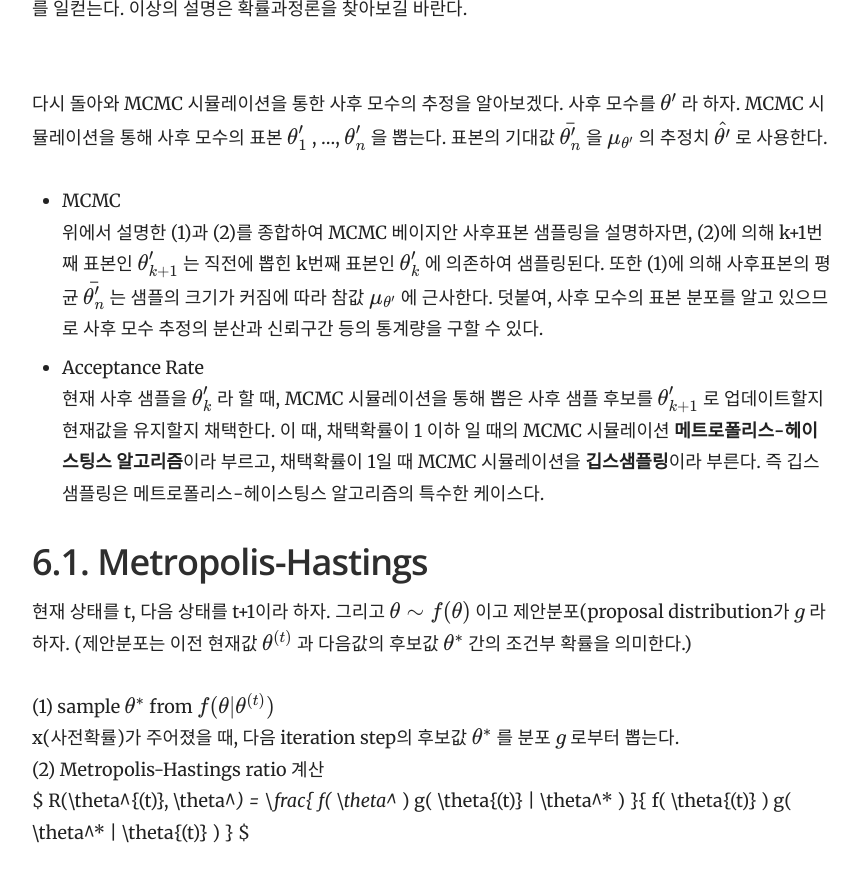
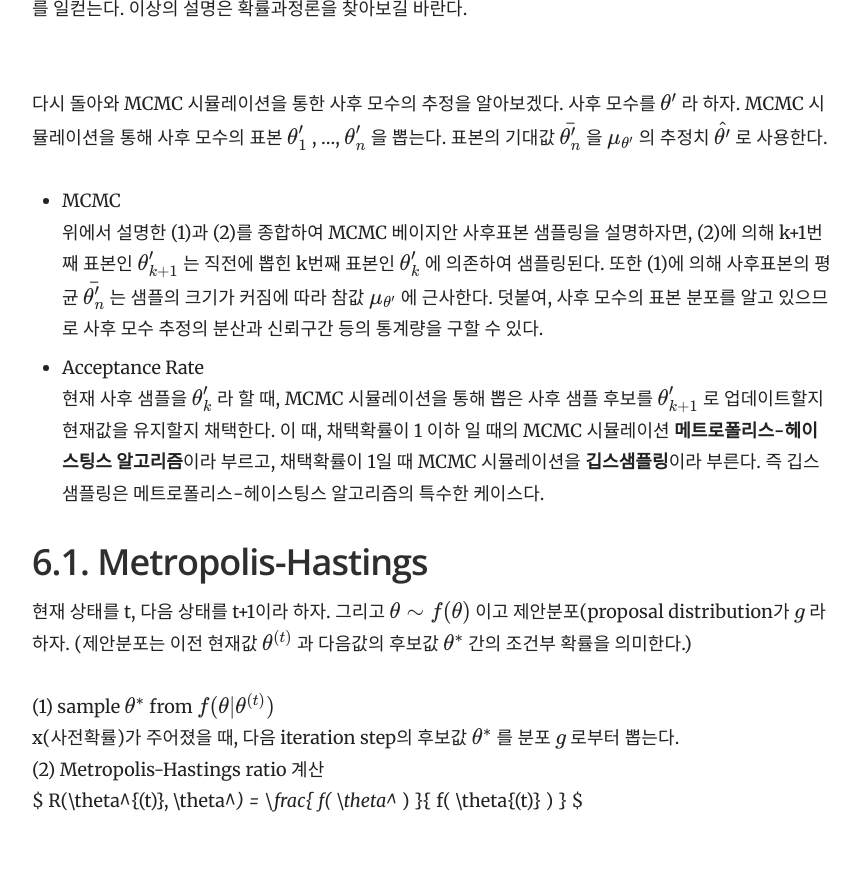
Before and after one commit to yrk3434/yrk3434.github.io, a Jekyll site: the page built from _docs/Theory/Bayesian Inference.md, in a window 1280 px wide and 900 px high, scrolled down 7812 px. Shown: the top 882 px of the window, without its empty margins (358-1218 px from the left). Built offline with Jekyll 4.4.1, drawn with Linux system fonts in a browser that asks for light colours; formulas are drawn with MathJax 3.

Commit message:
Update Bayesian Inference.md

```diff
--- a/_docs/Theory/Bayesian Inference.md
+++ b/_docs/Theory/Bayesian Inference.md
@@ -238,4 +238,4 @@ cf. 베이지안에서 사용하는 마코브체인은 사후분포가 정상분
 (1) sample $ \theta^* $ from $ f(\theta|\theta^{(t)}) $ <br/>
  x(사전확률)가 주어졌을 때, 다음 iteration step의 후보값 $ \theta^* $ 를 분포 $ g $ 로부터 뽑는다. <br/>
 (2) Metropolis-Hastings ratio 계산 <br/>
-$ R(\theta^{(t)}, \theta^*) = \frac{ f( \theta^* ) g( \theta{(t)} | \theta^* ) }{ f( \theta{(t)}  ) g( \theta^* | \theta{(t)} )  }  $ <br/>
+$ R(\theta^{(t)}, \theta^*) = \frac{ f( \theta^* ) }{ f( \theta{(t)}  )  }  $ <br/>
```
